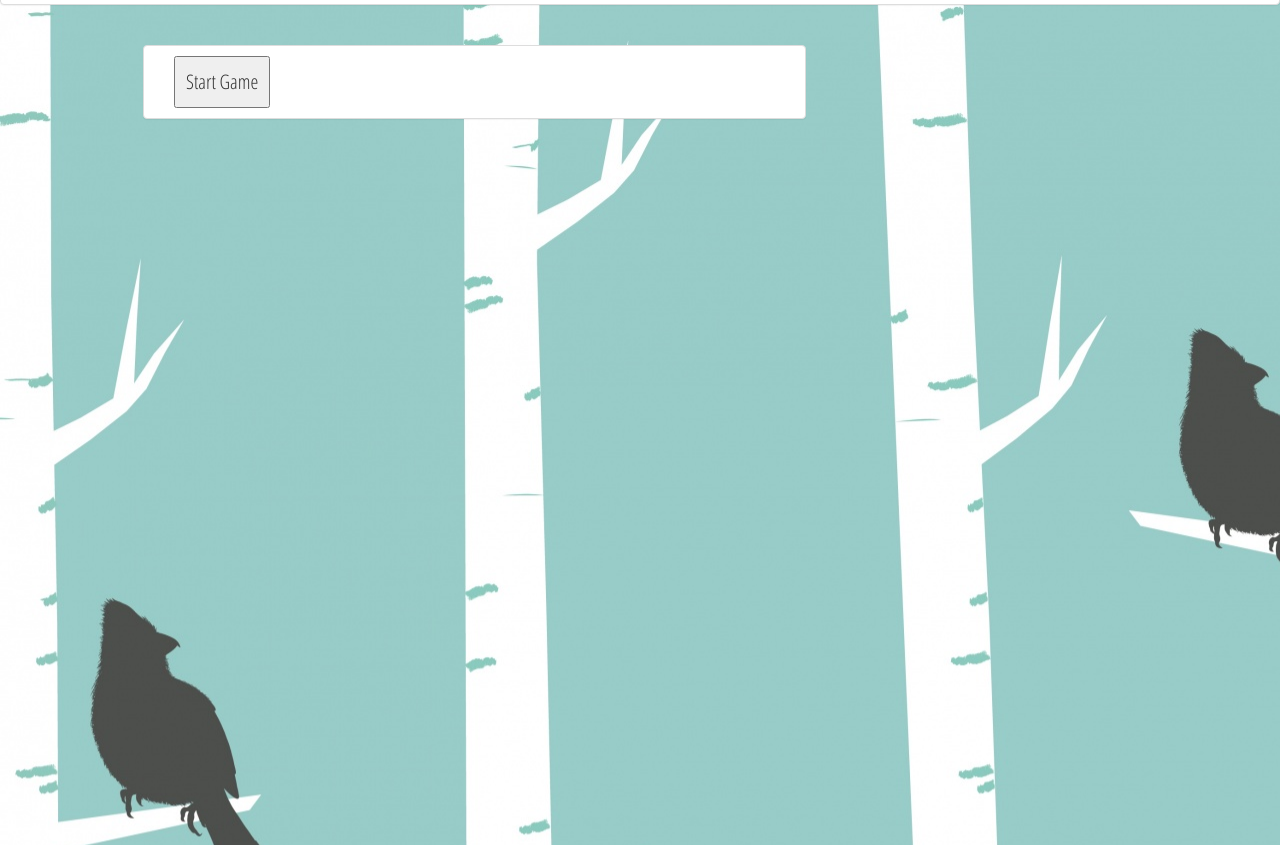
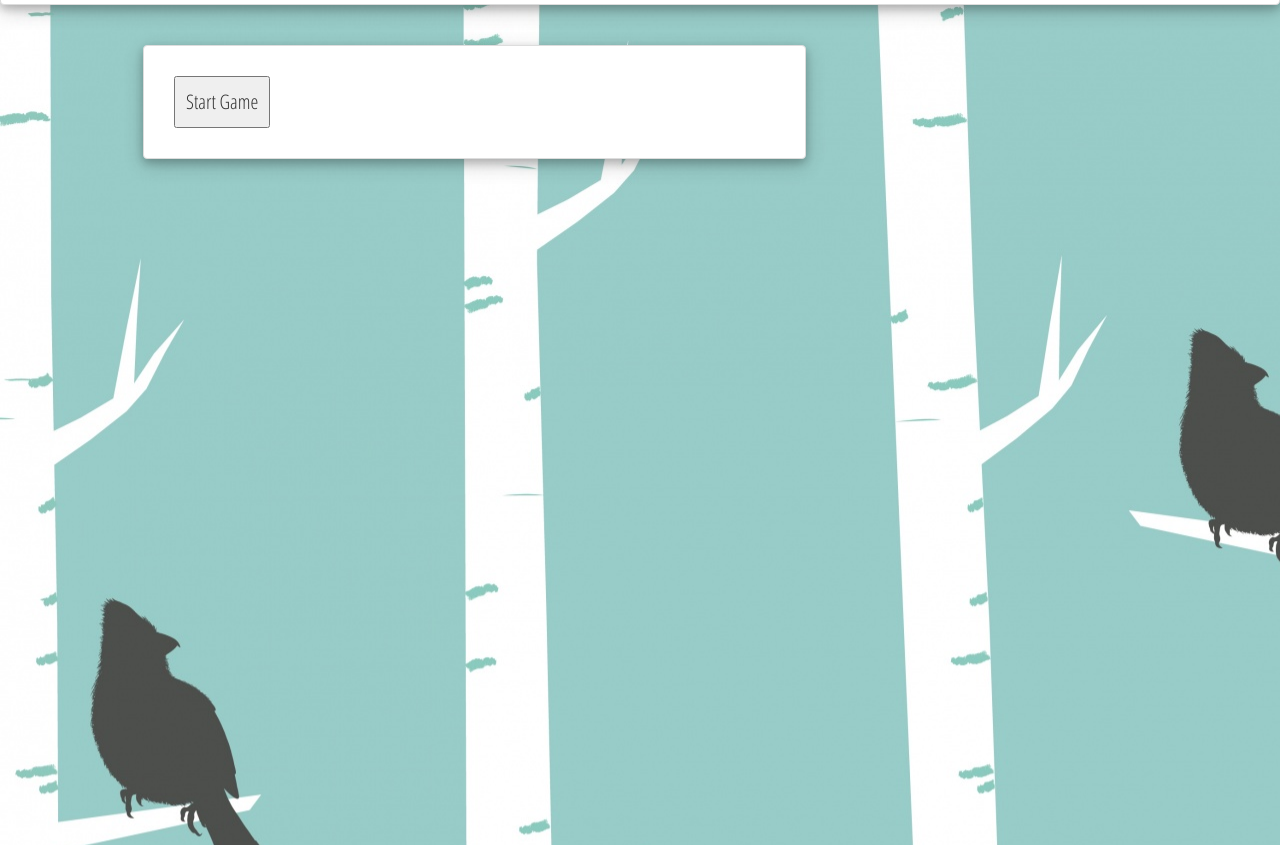
Before and after one commit to HaydenEStern/TriviaGame, a plain HTML site: page index.html in a window 1280 px wide. Shown: the part 87-932 px from the top of the page. Drawn offline with nearby package versions, Linux system fonts and the light colour scheme; a web font is replaced by a local one.

Commit message:
add box shadows to styling

```diff
--- a/assets/css/style.css
+++ b/assets/css/style.css
@@ -21,16 +21,23 @@ p {
 .panel {
 	padding: 10px;
 	padding-left: 30px;
+	padding-right: 15px;
+	box-shadow: 0 4px 8px 0 rgba(0, 0, 0, 0.2), 0 6px 20px 0 rgba(0, 0, 0, 0.19);
 }
 
 .button {
 	font-family: 'Open Sans Condensed', sans-serif;
 	font-size: 20px;
 	padding: 10px;
-	margin: auto;
+	margin-top: 20px;
 
 }
 
 #answers {
 	margin: auto;
 }
+
+#questions {
+
+	padding-bottom: 30px;
+}
```
